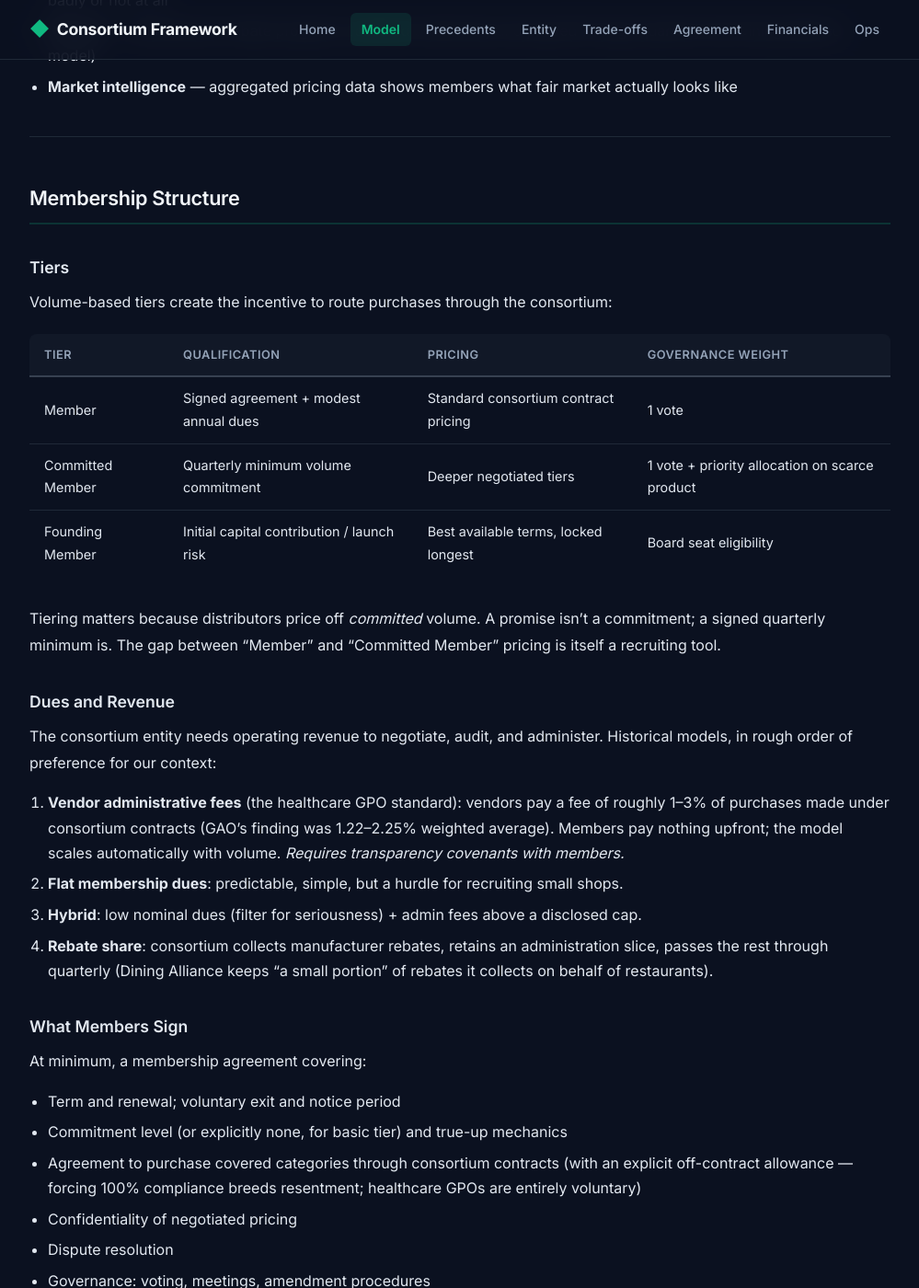
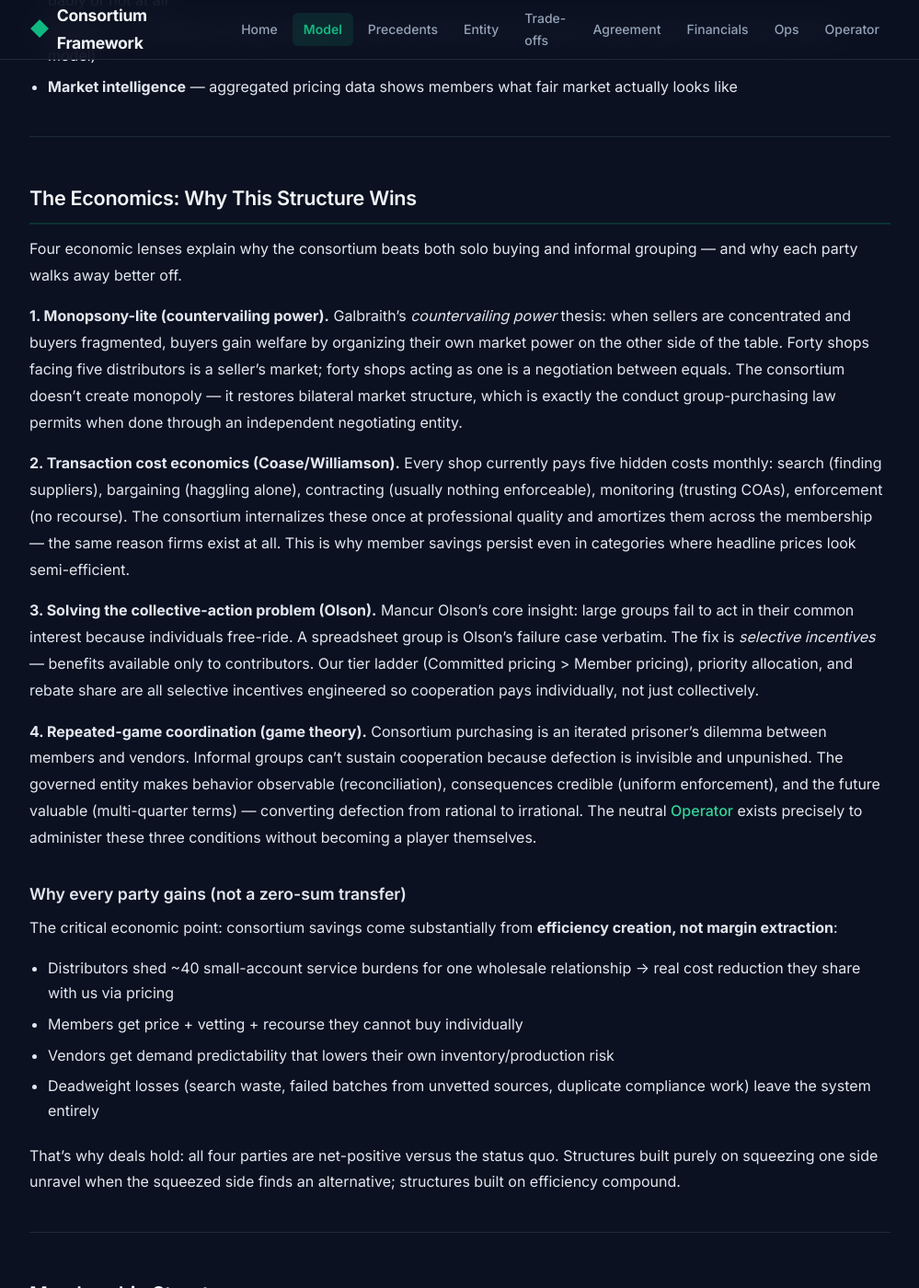
Before and after one commit to techmore/Distribution_Governance, a Jekyll site: the page built from consortium-model.md, in a window 1280 px wide and 1400 px high, scrolled down 1535 px. Shown: the whole window at 92% size, without its empty margins (140-1139 px from the left). Built offline with Jekyll 4.4.1, drawn with Linux system fonts in a browser that asks for light colours.

Commit message:
Add Operator role page (game-theory/agency/economics rationale, neutrality requirement), economics framing section on model page, LOI template, RFQ bid sheet; operator-neutrality clause in agreement Art VII

```diff
--- a/_layouts/default.html
+++ b/_layouts/default.html
@@ -28,6 +28,7 @@
       <a href="{{ '/membership-agreement' | relative_url }}" {% if page.url contains 'membership-agreement' %}class="active"{% endif %}>Agreement</a>
       <a href="{{ '/financial-model' | relative_url }}" {% if page.url contains 'financial-model' %}class="active"{% endif %}>Financials</a>
       <a href="{{ '/banking-operations' | relative_url }}" {% if page.url contains 'banking-operations' %}class="active"{% endif %}>Ops</a>
+      <a href="{{ '/operator-role' | relative_url }}" {% if page.url contains 'operator-role' %}class="active"{% endif %}>Operator</a>
     </nav>
     <button class="nav-toggle" aria-label="Menu">☰</button>
   </div>
--- a/consortium-model.md
+++ b/consortium-model.md
@@ -49,6 +49,31 @@ Additional member benefits observed across every industry studied:
 - **Quality assurance** — the consortium vets suppliers once (COAs, licensing, compliance) instead of each member doing it badly or not at all
 - **Rebates** — manufacturer rebate programs collected collectively and passed through quarterly (the Dining Alliance model)
 - **Market intelligence** — aggregated pricing data shows members what fair market actually looks like
+
+---
+
+## The Economics: Why This Structure Wins
+
+Four economic lenses explain why the consortium beats both solo buying and informal grouping — and why each party walks away better off.
+
+**1. Monopsony-lite (countervailing power).** Galbraith's *countervailing power* thesis: when sellers are concentrated and buyers fragmented, buyers gain welfare by organizing their own market power on the other side of the table. Forty shops facing five distributors is a seller's market; forty shops acting as one is a negotiation between equals. The consortium doesn't create monopoly — it restores bilateral market structure, which is exactly the conduct group-purchasing law permits when done through an independent negotiating entity.
+
+**2. Transaction cost economics (Coase/Williamson).** Every shop currently pays five hidden costs monthly: search (finding suppliers), bargaining (haggling alone), contracting (usually nothing enforceable), monitoring (trusting COAs), enforcement (no recourse). The consortium internalizes these once at professional quality and amortizes them across the membership — the same reason firms exist at all. This is why member savings persist even in categories where headline prices look semi-efficient.
+
+**3. Solving the collective-action problem (Olson).** Mancur Olson's core insight: large groups fail to act in their common interest because individuals free-ride. A spreadsheet group is Olson's failure case verbatim. The fix is *selective incentives* — benefits available only to contributors. Our tier ladder (Committed pricing > Member pricing), priority allocation, and rebate share are all selective incentives engineered so cooperation pays individually, not just collectively.
+
+**4. Repeated-game coordination (game theory).** Consortium purchasing is an iterated prisoner's dilemma between members and vendors. Informal groups can't sustain cooperation because defection is invisible and unpunished. The governed entity makes behavior observable (reconciliation), consequences credible (uniform enforcement), and the future valuable (multi-quarter terms) — converting defection from rational to irrational. The neutral [Operator]({{ '/operator-role' | relative_url }}) exists precisely to administer these three conditions without becoming a player themselves.
+
+### Why every party gains (not a zero-sum transfer)
+
+The critical economic point: consortium savings come substantially from **efficiency creation, not margin extraction**:
+
+- Distributors shed ~40 small-account service burdens for one wholesale relationship → real cost reduction they share with us via pricing
+- Members get price + vetting + recourse they cannot buy individually
+- Vendors get demand predictability that lowers their own inventory/production risk
+- Deadweight losses (search waste, failed batches from unvetted sources, duplicate compliance work) leave the system entirely
+
+That's why deals hold: all four parties are net-positive versus the status quo. Structures built purely on squeezing one side unravel when the squeezed side finds an alternative; structures built on efficiency compound.
 
 ---
 
```
Also changed, not shown: index.md (+3 -0 lines), loi-template.md (added, +47 -0 lines), membership-agreement.md (+2 -1 lines), operator-role.md (added, +89 -0 lines), rfq-bid-sheet.md (added, +63 -0 lines).
